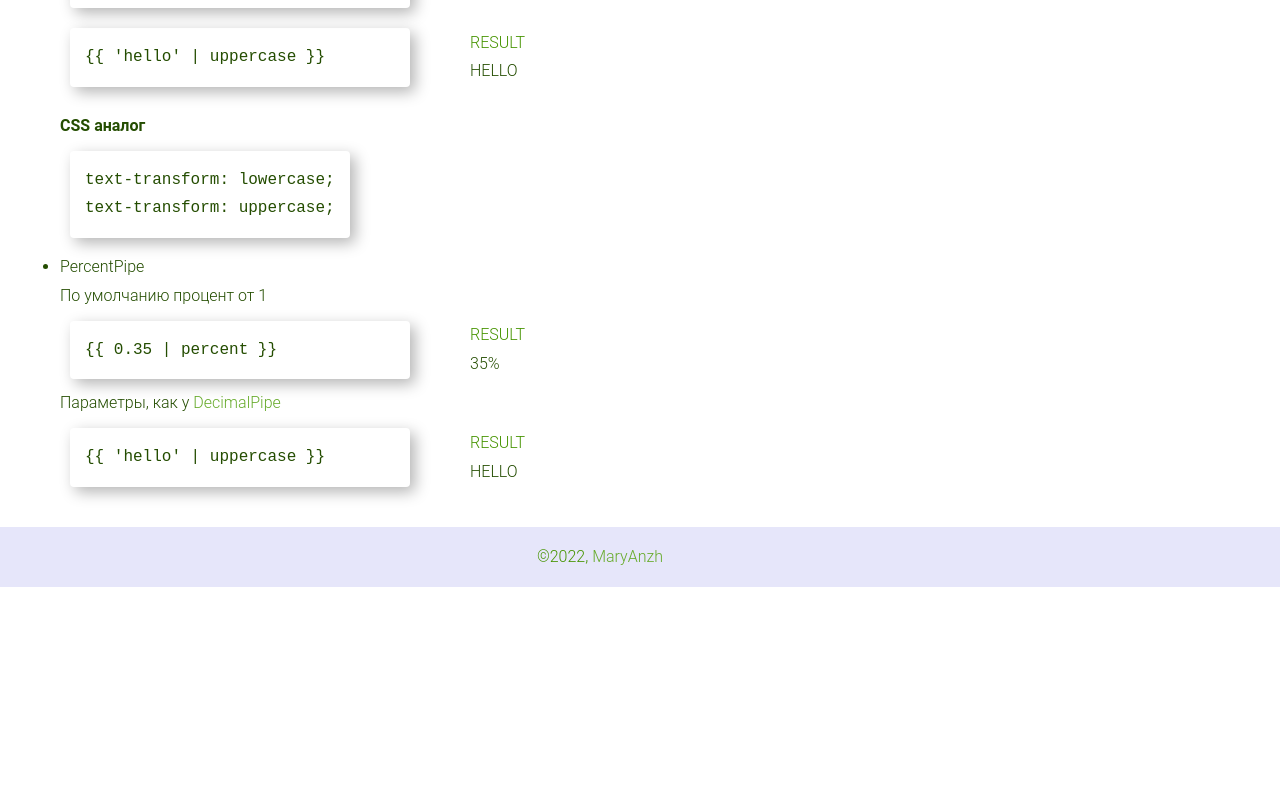
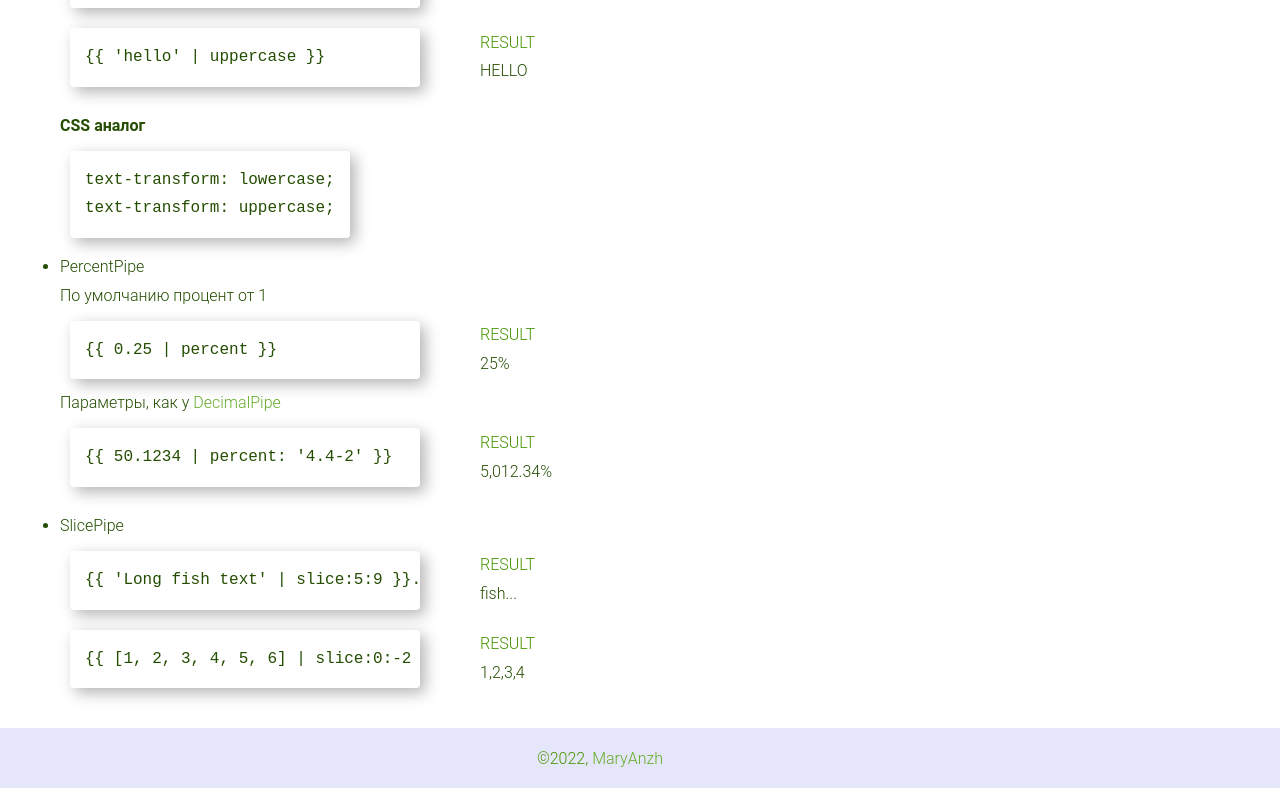
Before and after one commit to MaryAnzh/Preparing-for-the-interview, an Angular app: page /angular-pipes in a window 1280 px wide. Shown: the part 1461-2249 px from the top of the page. Before the commit the page ends 2048 px from the top, so only its background shows below. Built offline with nearby package versions, Linux system fonts and the light colour scheme.

Commit message:
feat: add pipes info

```diff
--- a/src/app/core/pages/angular/pipes/pipes.component.html
+++ b/src/app/core/pages/angular/pipes/pipes.component.html
@@ -195,22 +195,48 @@ text-transform: uppercase;"}}</code></pre>
 
         <div class="pipes__built-In-pipes__list__sample__result">
           <p>Result</p>
-          {{ 0.35 | percent }}
+          {{ 0.25 | percent }}
         </div>
       </div>
       <p>Параметры, как у <a (click)="scrollFn('decimalPipe')">DecimalPipe</a></p>
       <div class="pipes__built-In-pipes__list__sample">
         <div class="code">
-          <pre><code>{{codes[8]}}</code></pre>
+          <pre><code>{{codes[10]}}</code></pre>
         </div>
 
         <div class="pipes__built-In-pipes__list__sample__result">
           <p>Result</p>
-          {{ 'hello' | uppercase }}
+          {{ 50.1234 | percent: '4.2-4' }}
         </div>
       </div>
 
     </li>
+
+    <!-- SlicePipe -->
+    <li class="pipes__built-In-pipes__list">
+      <p>SlicePipe</p>
+
+      <div class="pipes__built-In-pipes__list__sample">
+        <div class="code">
+          <pre><code>{{codes[11]}}</code></pre>
+        </div>
+
+        <div class="pipes__built-In-pipes__list__sample__result">
+          <p>Result</p>
+          {{ 'Long fish text' | slice:5:9 }}...
+        </div>
+      </div>
+      <div class="pipes__built-In-pipes__list__sample">
+        <div class="code">
+          <pre><code>{{codes[12]}}</code></pre>
+        </div>
+
+        <div class="pipes__built-In-pipes__list__sample__result">
+          <p>Result</p>
+          {{ [1, 2, 3, 4, 5, 6] | slice:0:-2 }}
+        </div>
+      </div>
+    </li>
   </ul>
 
 </section>
--- a/src/app/core/pages/angular/pipes/pipes.component.scss
+++ b/src/app/core/pages/angular/pipes/pipes.component.scss
@@ -32,7 +32,7 @@
           align-items: center;
 
           .code {
-            width: 340px;
+            width: 350px;
           }
 
           &__result {
--- a/src/app/core/pages/angular/pipes/pipes.component.ts
+++ b/src/app/core/pages/angular/pipes/pipes.component.ts
@@ -1,4 +1,4 @@
-import { JsonPipe, ViewportScroller } from '@angular/common';
+import { ViewportScroller } from '@angular/common';
 import { Component, OnInit, TemplateRef } from '@angular/core';
 
 
@@ -27,7 +27,10 @@ export class PipesComponent {
     `{{ myJSON | json }}`,
     `{{ 'HELLO' | lowercase }}`,
     `{{ 'hello' | uppercase }}`,
-    `{{ 0.35 | percent }}`,
+    `{{ 0.25 | percent }}`,
+    `{{ 50.1234 | percent: '4.4-2' }}`,
+    `{{ 'Long fish text' | slice:5:9 }}...`,
+    `{{ [1, 2, 3, 4, 5, 6] | slice:0:-2 }}`,
   ];
 
   public myJSON = JSON.parse(`{
```
